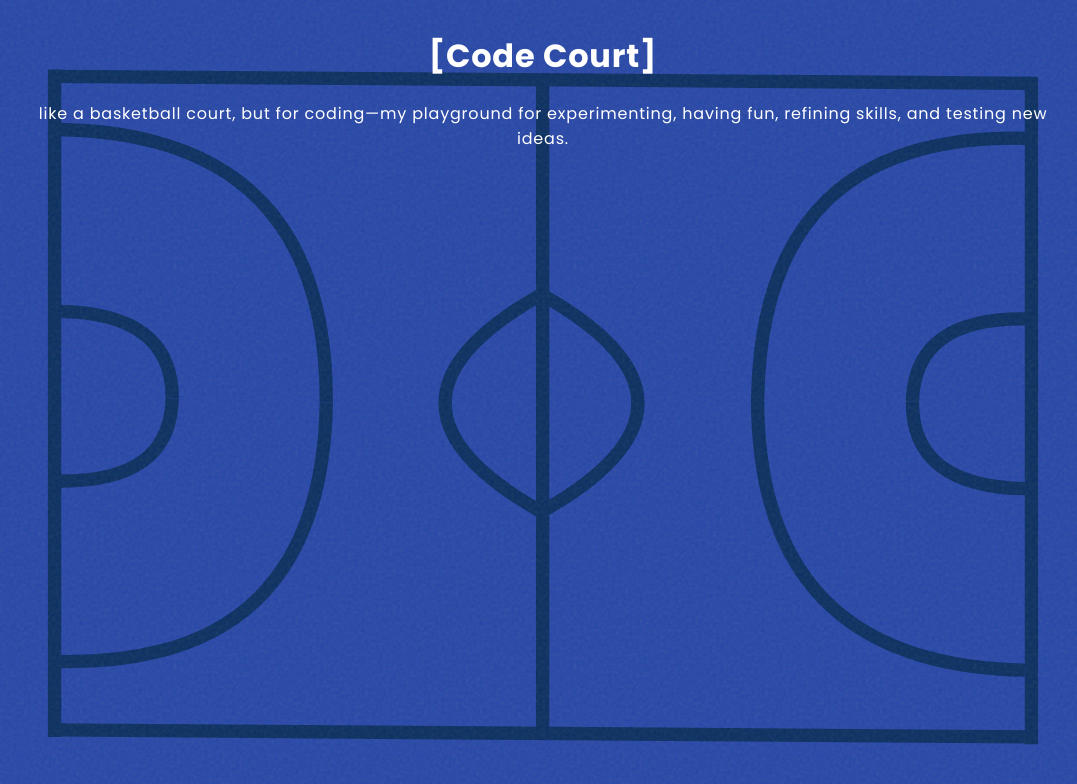
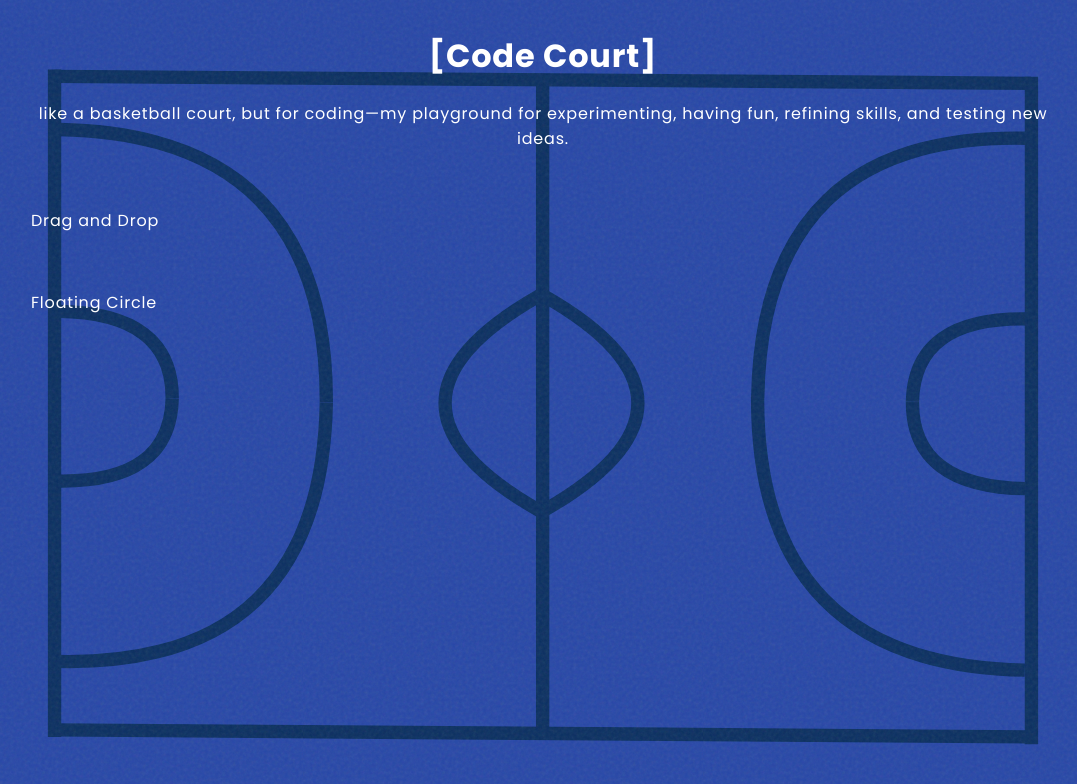
Before and after one commit to zofienora/codecourt, a React (Vite) app: page / in a window 1280 px wide. Shown: the top 784 px of the page, without its empty margins (97-1174 px from the left). Built offline with nearby package versions, Linux system fonts and the light colour scheme; a web font is replaced by a local one.

Commit message:
basic structure to projects

```diff
--- a/src/App.jsx
+++ b/src/App.jsx
@@ -1,12 +1,13 @@
 import './App.css'
 import Main from './components/Main'
+import Projects from './components/Projects'
 
 function App() {
 
   return (
     <>
       <Main />
-
+      <Projects />
     </>
   )
 }
--- /dev/null
+++ b/src/components/Projects.jsx
@@ -0,0 +1,28 @@
+
+
+function Projects() {
+    return(
+        <div className="container">
+            <div className="project">
+                <a href="" className="linkProject">
+                    <img src="" alt="" />
+                </a>
+                <p>Drag and Drop</p>
+            </div>
+
+            <div className="project">
+                <a href="" className="linkProject">
+                    <img src="" alt="" />
+                </a>
+                <p>Floating Circle</p>
+            </div>
+
+
+
+        </div>
+    )
+
+
+}
+
+export default Projects;
```
